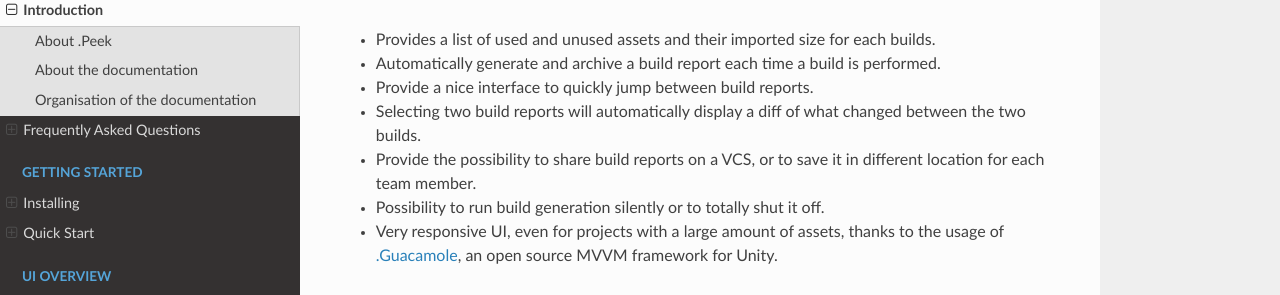
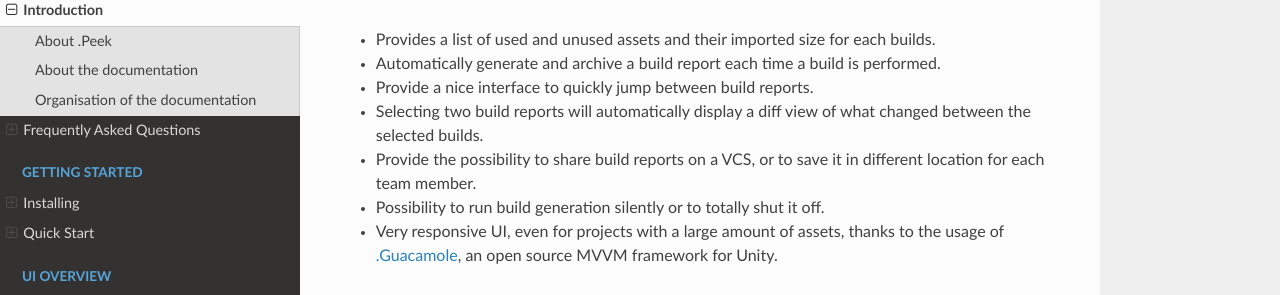
Before and after one commit to WellFiredDevelopment/dotPeekDocumentation, a Sphinx documentation site: the page built from sphinx/source/general/introduction.rst, in a window 1280 px wide and 900 px high, scrolled down 416 px. Shown: the part 156-451 px from the top of the window. Built offline with Sphinx 7.4.7 and the Read the Docs theme 2.0.0, drawn with Linux system fonts in a browser that asks for light colours.

Commit message:
fix typo

```diff
--- a/sphinx/source/general/introduction.rst
+++ b/sphinx/source/general/introduction.rst
@@ -21,7 +21,7 @@ Here a list of the core features :
 * Provides a list of used and unused assets and their imported size for each builds.
 * Automatically generate and archive a build report each time a build is performed.
 * Provide a nice interface to quickly jump between build reports.
-* Selecting two build reports will automatically display a diff of what changed between the two builds.
+* Selecting two build reports will automatically display a diff view of what changed between the selected builds.
 * Provide the possibility to share build reports on a VCS, or to save it in different location for each team member.
 * Possibility to run build generation silently or to totally shut it off.
 * Very responsive UI, even for projects with a large amount of assets, thanks to the usage of `.Guacamole <https://github.com/ArtOfSettling/.Guacamole>`_,
```
